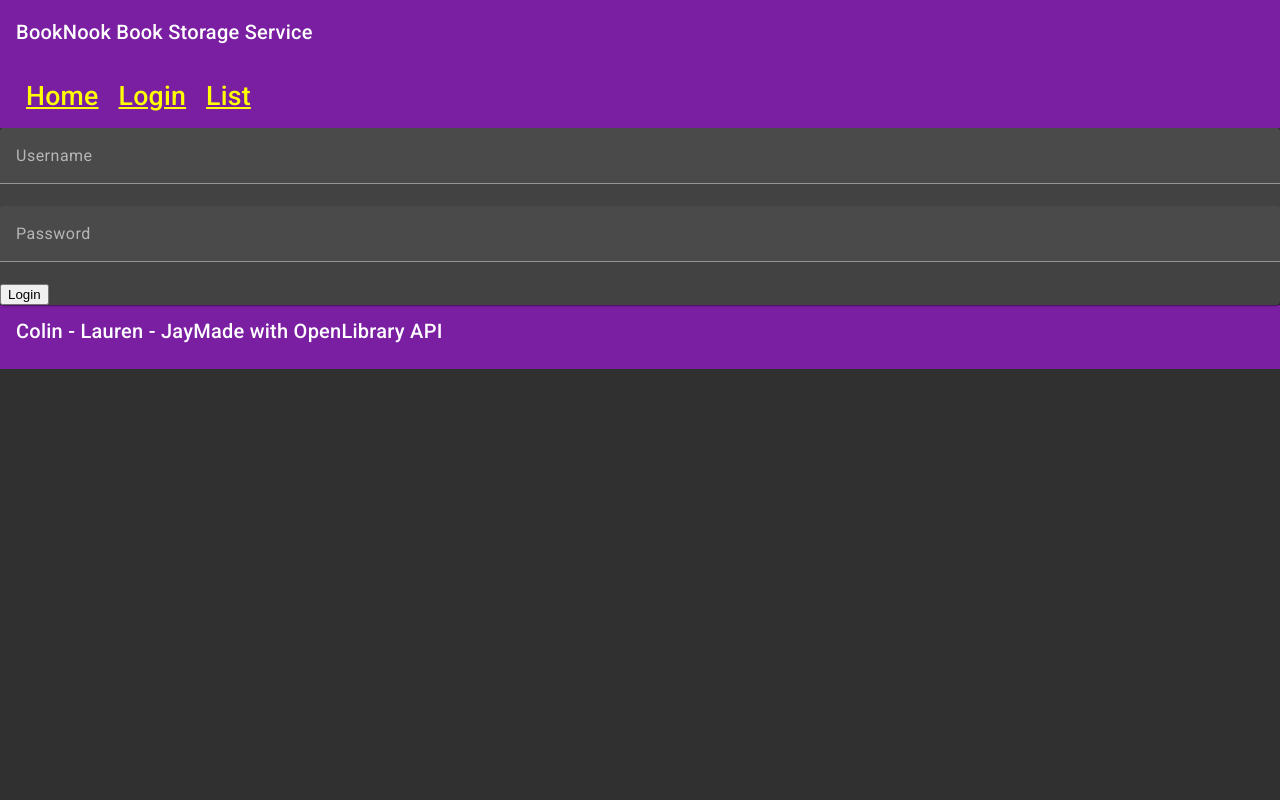
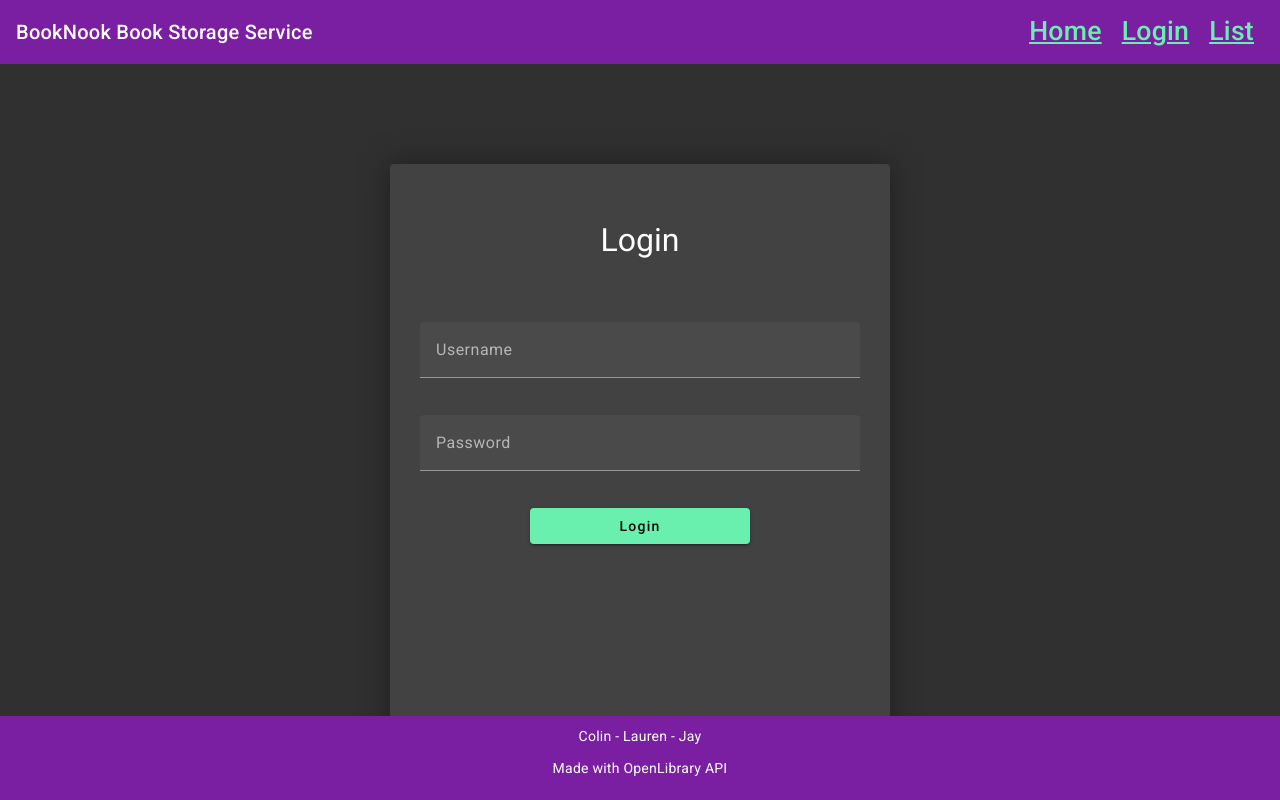
Before and after one commit to jermb/4830-final, an Angular app in the folder BookNook/: page /login in a window 1280 px wide. Built offline with nearby package versions, Linux system fonts and the light colour scheme.

Commit message:
Login/header styles

```diff
--- a/BookNook/src/app/app.module.ts
+++ b/BookNook/src/app/app.module.ts
@@ -14,6 +14,8 @@ import { MatInputModule } from '@angular/material/input';
 import { MatCardModule } from '@angular/material/card';
 import { HttpClientModule } from '@angular/common/http';
 import { MatProgressSpinnerModule } from '@angular/material/progress-spinner';
+import {MatButtonModule} from '@angular/material/button';
+
 
 
 import { HeaderComponent } from './header/header.component';
@@ -46,7 +48,8 @@ import { AuthGuard } from './authenticate/authenticate.guard';
     MatInputModule,
     MatMenuModule,
     HttpClientModule,
-    MatProgressSpinnerModule
+    MatProgressSpinnerModule,
+    MatButtonModule
   ],
   providers: [AuthService],
   bootstrap: [AppComponent]
--- a/BookNook/src/app/footer/footer.component.css
+++ b/BookNook/src/app/footer/footer.component.css
@@ -1,5 +1,8 @@
 div {
-  width: 50%;
-  margin: 0 auto;
+  position: absolute;
+  bottom: 0;
+  width: 100%;
   text-align: center;
+  background-color: #7B1FA2;
+  padding: 10px 0;
 }
--- a/BookNook/src/app/footer/footer.component.html
+++ b/BookNook/src/app/footer/footer.component.html
@@ -1,4 +1,4 @@
-<mat-toolbar color="primary">
-  <p>Colin - Lauren - Jay</p><br>
-  <p id="right">Made with OpenLibrary API</p>
-</mat-toolbar>
+<div>
+  <p>Colin - Lauren - Jay</p>
+  <p>Made with OpenLibrary API</p>
+</div>
--- a/BookNook/src/app/header/header.component.css
+++ b/BookNook/src/app/header/header.component.css
@@ -1,5 +1,11 @@
 a {
     padding: 0px 10px;
     font-size: 20pt;
-    color: yellow;
+    color: #68F0AE;
 }
+
+mat-toolbar {
+  display: flex;
+  justify-content: space-between;
+  align-items: center;
+}
--- a/BookNook/src/app/header/header.component.html
+++ b/BookNook/src/app/header/header.component.html
@@ -14,11 +14,11 @@
 </mat-toolbar>
 -->
 <mat-toolbar color="primary">
-  <mat-toolbar-row>BookNook Book Storage Service</mat-toolbar-row>
-  <mat-toolbar-row>
-    <a href="#">Home</a>
-    <a href="login" *ngIf="!userIsAuthenticated">Login</a>
-    <a href="#" (click)="logout()" *ngIf="userIsAuthenticated">Logout</a>
-    <a href="list">List</a>
-  </mat-toolbar-row>
+    BookNook Book Storage Service
+    <div id="toolbar-links">
+      <a href="">Home</a>
+      <a href="login" *ngIf="!userIsAuthenticated">Login</a>
+      <a href="#" (click)="logout()" *ngIf="userIsAuthenticated">Logout</a>
+      <a href="list">List</a>
+    </div>
 </mat-toolbar>
--- a/BookNook/src/app/login/login.component.css
+++ b/BookNook/src/app/login/login.component.css
@@ -1,7 +1,39 @@
 mat-form-field {
     width: 100%;
-  }
+}
 
-  mat-spinner {
-    margin: auto;
-  }
+mat-spinner {
+  margin: auto;
+}
+
+mat-card {
+  width: 500px;
+  padding: 60px 30px;
+  height: 600px;
+  margin: 100px auto;
+  display: flex;
+  align-items: center;
+  box-shadow: 0px 0px 30px #1f1f1f;
+}
+
+h1 {
+  text-align: center;
+  font-size: xx-large;
+}
+
+form {
+  margin-top: 50px;
+  width: 100%;
+  height: 80%;
+  display: flex;
+  align-items: center;
+  flex-direction: column;
+}
+
+mat-form-field {
+  margin-bottom: 15px;
+}
+
+button {
+  width: 50%;
+}
--- a/BookNook/src/app/login/login.component.html
+++ b/BookNook/src/app/login/login.component.html
@@ -1,14 +1,17 @@
 <mat-card>
+    <h1>Login</h1>
     <mat-spinner *ngIf="isLoading"></mat-spinner>
     <form (submit)="onLogin(loginForm)" #loginForm="ngForm" *ngIf="!isLoading">
         <mat-form-field>
           <input matInput name="username" ngModel type="username" placeholder="Username" #usernameInput="ngModel" required username>
           <mat-error *ngIf="usernameInput.invalid">Please enter a valid username</mat-error>
         </mat-form-field>
+
         <mat-form-field>
           <input type="password" name="password" ngModel matInput placeholder="Password" #passwordInput="ngModel" required>
           <mat-error *ngIf="passwordInput.invalid">Please enter a valid password.</mat-error>
         </mat-form-field>
+
         <button mat-raised-button color="accent" type="submit" *ngIf="!isLoading">Login</button>
       </form>
 </mat-card>
--- a/BookNook/src/app/search/search.component.css
+++ b/BookNook/src/app/search/search.component.css
@@ -7,23 +7,35 @@
 }
 
 form {
+  padding: 10px 20px 10px 40px;
   width: 40%;
+  display: flex;
+  justify-content: space-between;
+  align-items: center;
+  flex-direction: row;
+  flex-wrap: nowrap;
+  background-color: #4A4A4A;
+  border-radius: 30px;
 }
 
 #searchTypeSelect {
-  display: inline-flex;
-  width: 175px;
-  position: absolute;
+  /* display: inline-flex; */
+  /* width: 175px; */
+  width: 30%;
+  margin-bottom: -20px;
+  /* position: absolute;
   left: 28%;
-  top: 24%
+  top: 24% */
 }
 
 #searchBar {
-  display: inline-flex;
-  min-width: 400px;
-  position: absolute;
+  /* display: inline-flex; */
+  /* min-width: 400px; */
+  /* position: absolute;
   left: 40%;
-  top: 24%;
+  top: 24%; */
+  width: 60%;
+  margin-bottom: -20px;
 }
 
 #searchTerms {
@@ -31,12 +43,19 @@ form {
 }
 
 #searchButton {
-  width: 75px;
-  height: 75px;
+  /* width: 75px; */
+  width: 10%;
+  height: auto;
+  text-align: center;
+  /* height: 56px; */
   font-size: 35pt;
-  position: absolute;
+  /* padding: 0 0 2px 2px; */
+  /* display: flex;
+  justify-content: center;
+  align-items: center; */
+  /* position: absolute;
   right: 29%;
-  top: 24.5%;
+  top: 24.5%; */
 }
 
 #searchResults {
@@ -82,3 +101,12 @@ form {
 .bookButtons mat-icon:hover, #searchButton:hover {
   cursor: pointer;
 }
+
+#messageBox {
+  position: absolute;
+  top: 0;
+  left: 0;
+  width: 100%;
+  text-align: center;
+  margin-top: 10%;
+}
--- a/BookNook/src/app/search/search.component.html
+++ b/BookNook/src/app/search/search.component.html
@@ -1,3 +1,8 @@
+
+<div id="messageBox">
+  {{ message }}
+</div>
+
 <div id="searchBody">
   <form #form="ngForm">
     <mat-form-field appearance="fill" id="searchTypeSelect">
@@ -15,9 +20,6 @@
     <mat-icon id="searchButton"  (click)="search(form)">search</mat-icon>
   </form>
 
-  <div id="messageBox">
-    {{ message }}
-  </div>
 
   <div id="searchResults">
 
@@ -34,9 +36,11 @@
             <p>{{ book.author }}</p>
             <p>{{ book.publication }}</p>
           </div>
-          <div class="bookButtons" *ngIf="loggedIn">
-            <mat-icon (click)="favorite(book.id)" id="star-{{ book.id }}">star</mat-icon>
-            <mat-icon (click)="bookmark(book.id)" id="bookmark-{{ book.id }}">bookmark</mat-icon>
+          <div *ngIf="loggedIn">
+            <div class="bookButtons">
+              <mat-icon (click)="favorite(book.id)" id="star-{{ book.id }}" title="Add to favorites">star</mat-icon>
+              <mat-icon (click)="bookmark(book.id)" id="bookmark-{{ book.id }}" title="Add to Read Later">bookmark</mat-icon>
+            </div>
           </div>
         </div>
       </div>
--- a/BookNook/src/app/user/user.service.ts
+++ b/BookNook/src/app/user/user.service.ts
@@ -103,8 +103,8 @@ export class UserService {
 
   /***** Score *****/
   scoreFavorite(id:string, score: number) {
-    this.http.post(`${ this.url }favorites/score`, { id: id, score: score }).subscribe((response) => {
-
+    this.http.post<{ message: string }>(`${ this.url }favorites/score`, { id: id, score: score }).subscribe((response) => {
+      console.log(response.message);
     })
   }
 
```
